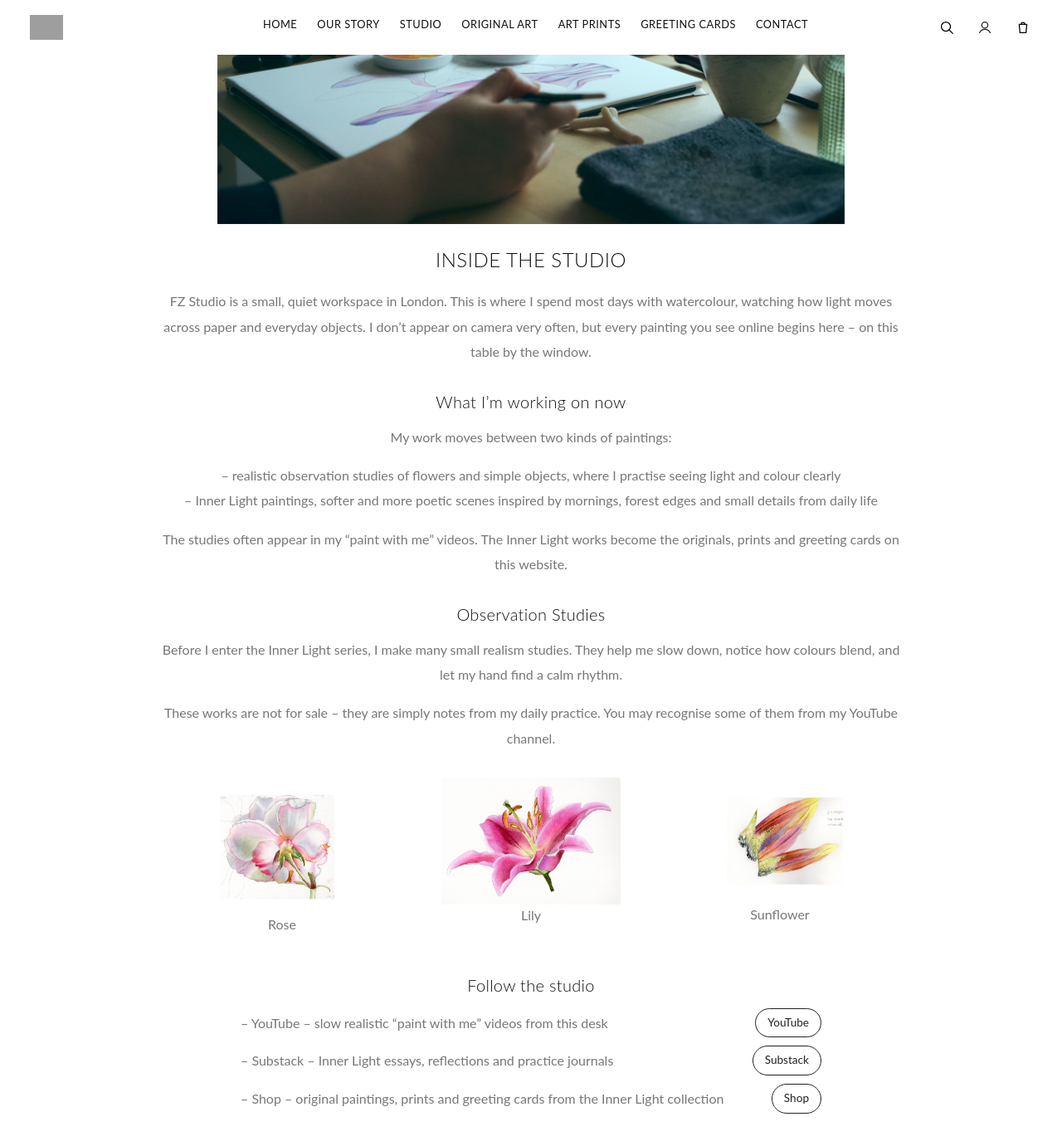
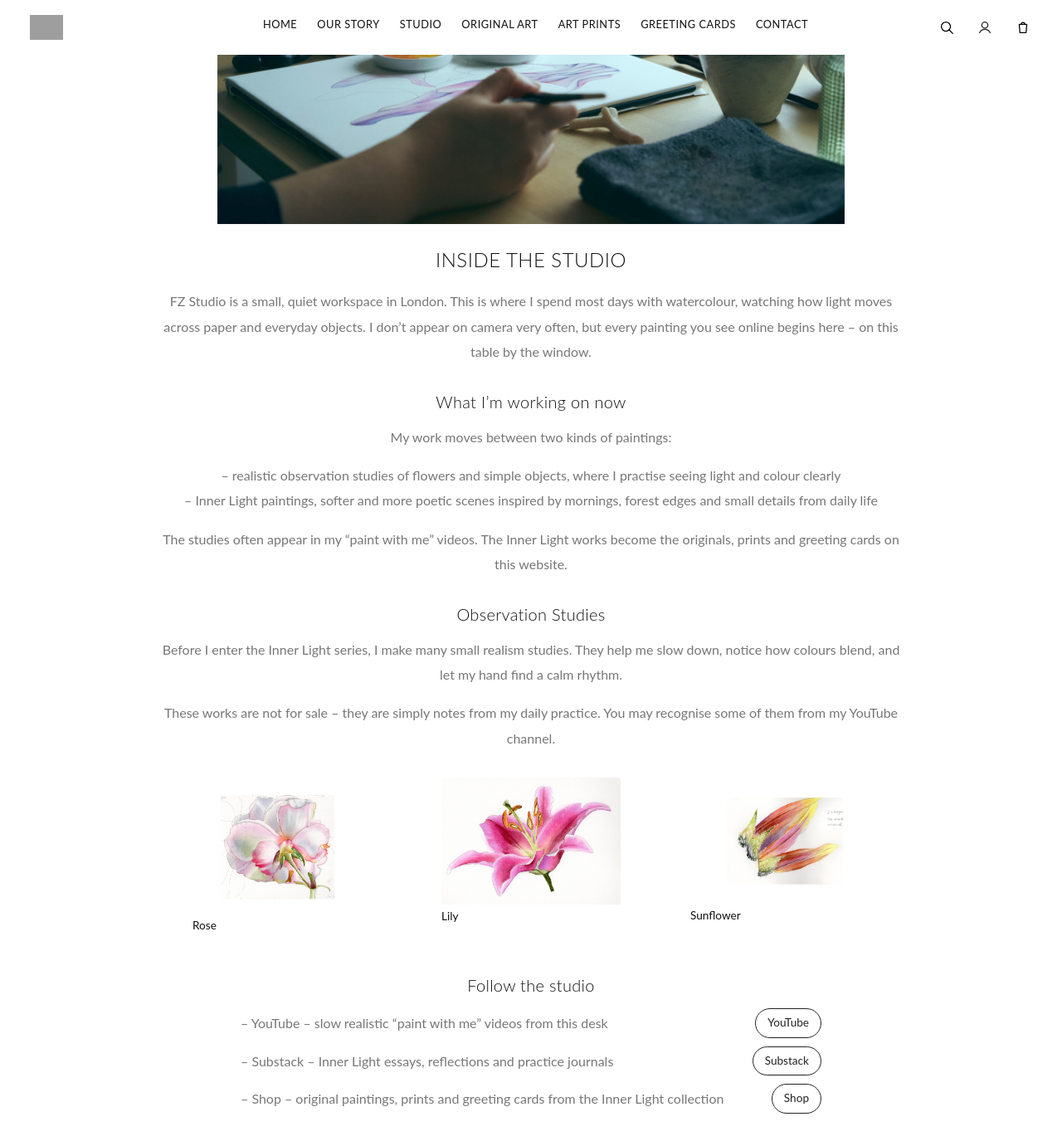
Before and after one commit to Leondecoding/Leondecoding.github.io, a Jekyll site: the page built from studio.html, in a window 1280 px wide and 1400 px high, scrolled down 332 px. Shown: the top 1381 px of the window at 83% size. Built offline with Jekyll 4.4.1, drawn with Linux system fonts in a browser that asks for light colours; grey boxes are pictures that could not be loaded.

Commit message:
Update studio.html

```diff
--- a/studio.html
+++ b/studio.html
@@ -119,6 +119,12 @@ permalink: /studio/
   height: auto;
   object-fit: cover;
 }
+.studio-gallery__caption {
+  margin-top: 4px;        /* 图片和标题之间留一点空隙 */
+  font-size: 0.85rem;     /* 小一点的字 */
+  color: #111;            /* 黑色偏深 */
+  text-align: left;       /* 左对齐，落在左下角 */
+}
 
 </style>
 
```
